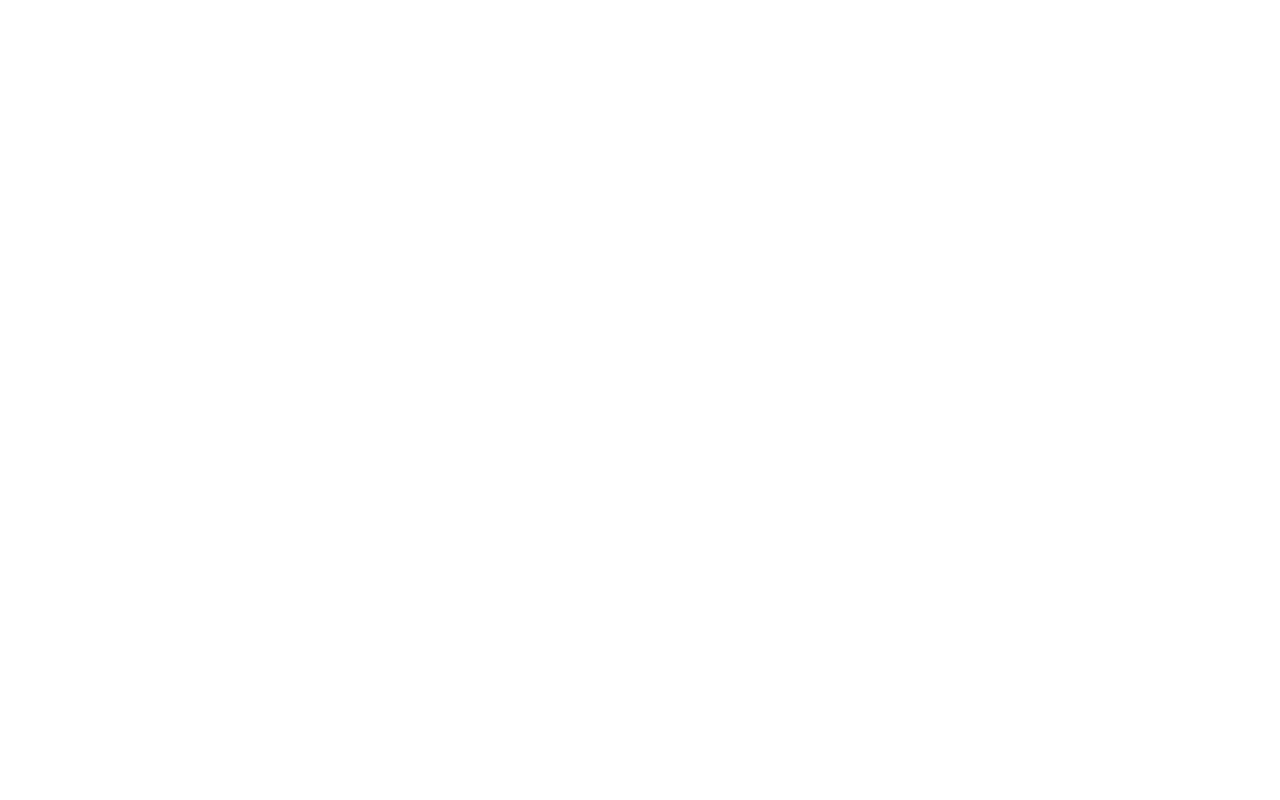
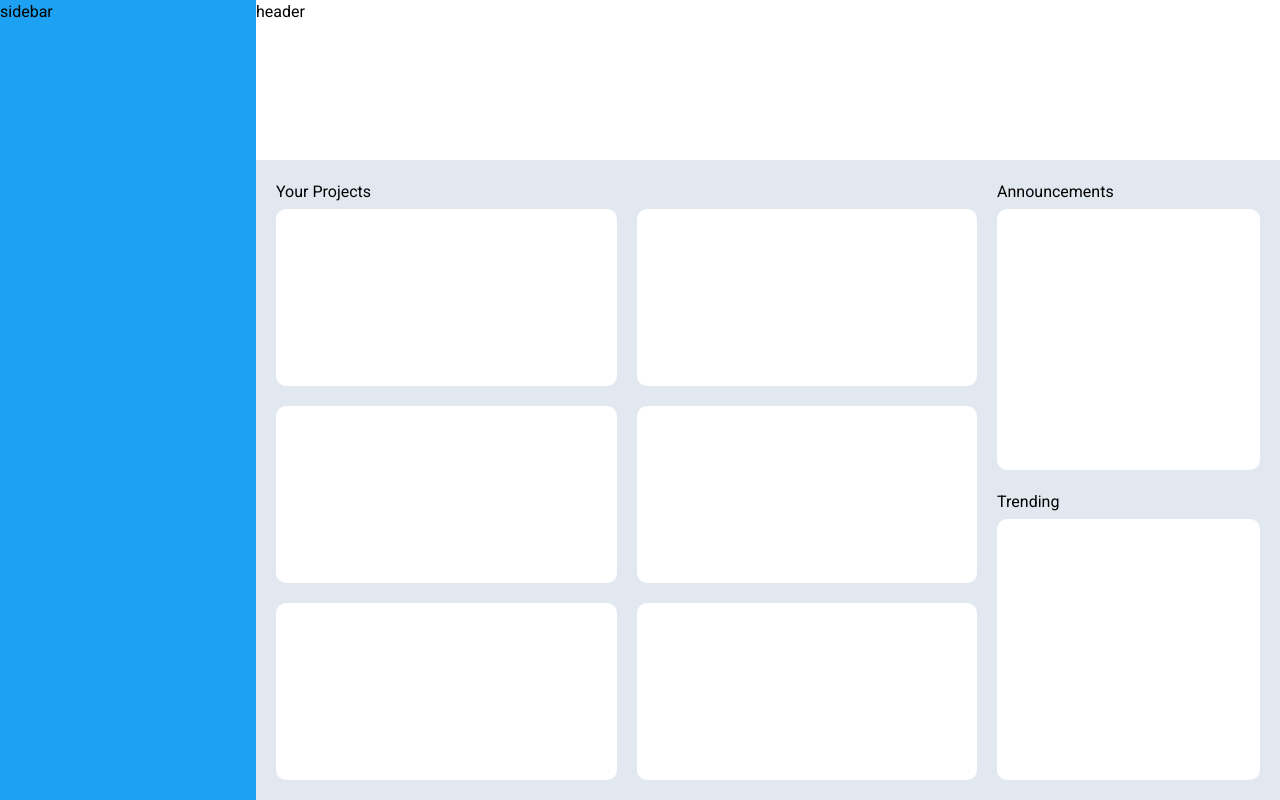
Before and after one commit to Atharvapawar007/Admin_Dashboard, a plain HTML site: page index.html in a window 1280 px wide. Drawn offline with Linux system fonts and the light colour scheme.

Commit message:
created the basic interface

```diff
--- a/index.html
+++ b/index.html
@@ -8,6 +8,32 @@
     <script src="script.js"></script>
 </head>
 <body>
-
+    <div class="container">
+        <div class="header">header</div>
+        <div class="sidebar">sidebar</div>
+        <div class="main-area">
+            <div class="main-container">
+               <div class="projects">
+                    <p class="projects-title">Your Projects</p>
+                    <div class="projects-grid">
+                        <div class="projects-card"></div>
+                        <div class="projects-card"></div>
+                        <div class="projects-card"></div>
+                        <div class="projects-card"></div>
+                        <div class="projects-card"></div>
+                        <div class="projects-card"></div>
+                    </div>
+               </div>
+               <div class="announcements">
+                    <p class="announcements-title">Announcements</p>
+                    <div class="announcements-card"></div>
+               </div>
+               <div class="trending">
+                    <p class="trending-title">Trending</p>
+                    <div class="trending-card"></div>
+               </div>
+            </div>
+        </div>
+    </div>
 </body>
 </html>
--- a/style.css
+++ b/style.css
@@ -0,0 +1,126 @@
+@import url('https://fonts.googleapis.com/css2?family=Roboto:ital,wght@0,100..900;1,100..900&family=VT323&display=swap');
+
+/* Josh comeau css reset */
+
+/* 1. Use a more-intuitive box-sizing model */
+*, *::before, *::after {
+  box-sizing: border-box;
+}
+
+/* 2. Remove default margin */
+*:not(dialog) {
+  margin: 0;
+}
+
+/* 3. Enable keyword animations */
+@media (prefers-reduced-motion: no-preference) {
+  html {
+    interpolate-size: allow-keywords;
+  }
+}
+
+body {
+  /* 4. Increase line-height */
+  line-height: 1.5;
+  /* 5. Improve text rendering */
+  -webkit-font-smoothing: antialiased;
+}
+
+/* 6. Improve media defaults */
+img, picture, video, canvas, svg {
+  display: block;
+  max-width: 100%;
+}
+
+/* 7. Inherit fonts for form controls */
+input, button, textarea, select {
+  font: inherit;
+}
+
+/* 8. Avoid text overflows */
+p, h1, h2, h3, h4, h5, h6 {
+  overflow-wrap: break-word;
+}
+
+/* 9. Improve line wrapping */
+p {
+  text-wrap: pretty;
+}
+h1, h2, h3, h4, h5, h6 {
+  text-wrap: balance;
+}
+
+/*
+  10. Create a root stacking context
+*/
+#root, #__next {
+  isolation: isolate;
+}
+
+/* main css */
+
+*{
+  font-family: 'Roboto';
+  font-weight: 100 900;
+  font-display: swap;
+}
+
+.container{
+  height: 100vh;
+  display: grid;
+  grid-template-columns: 1fr 4fr;
+  grid-template-rows: 1fr 4fr;
+}
+
+.header{
+  grid-column: 2 / 3;
+  background-color: white;
+}
+
+.sidebar{
+  background-color: rgb(29, 161, 242);
+  grid-column: 1 / 2;
+  grid-row: 1 / 3;
+}
+
+
+/* main - area */
+.main-area{
+  background-color: #e2e8f0;
+  grid-column: 2 / 3;
+  padding: 20px;
+}
+
+.main-container{
+  height: 100%;
+  display: grid;
+  grid-template-columns: 4fr 1.5fr;
+  grid-template-rows: 1fr 1fr;
+  gap: 20px;
+}
+
+.projects{
+  grid-column: 1 / 2;
+  grid-row: 1 / 3;
+  height: 100%;
+}
+
+.announcements,
+.projects,
+.trending {
+  display: grid;
+  grid-template-rows: auto 1fr;
+  gap: 5px
+}
+
+.projects-grid{
+  display: grid;
+  grid-template-columns: repeat(2, 1fr);
+  grid-template-rows: repeat(3, 1fr);
+  gap: 20px;
+}
+
+.main-container  [class$="card"]{
+  background-color: white;
+  border-radius: 10px
+}
```
Also changed, not shown: dashboard-project.png (added).
